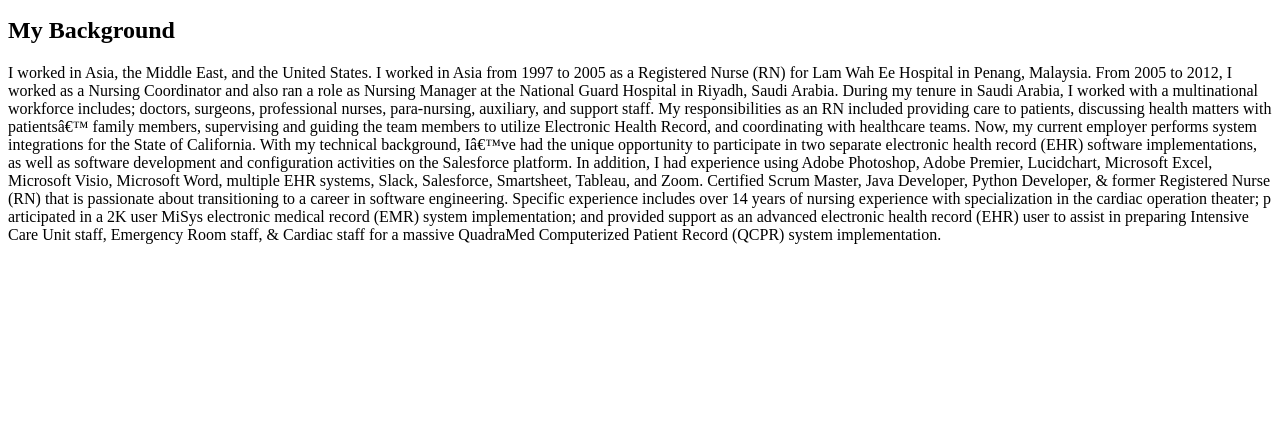
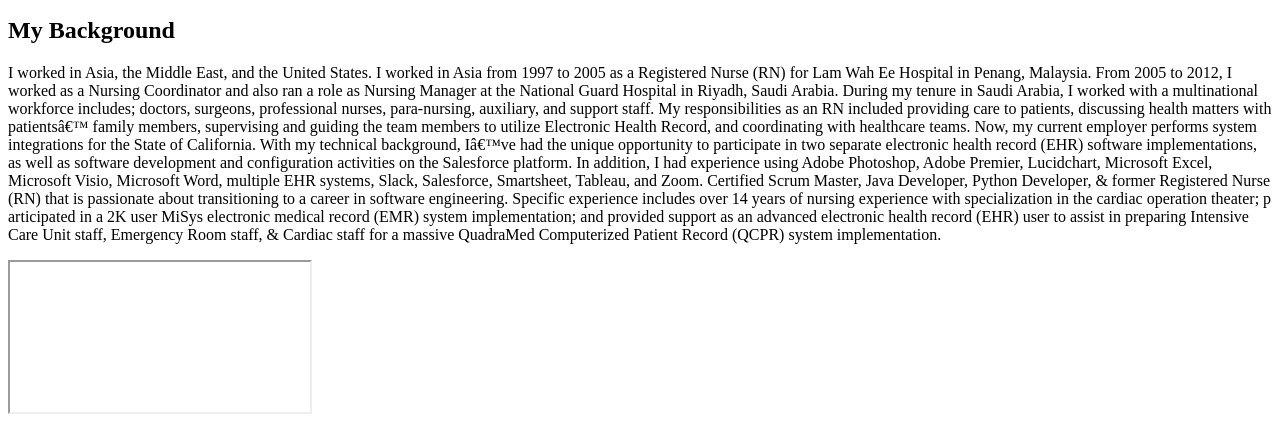
Before and after one commit to hazrah44/Biography, a plain HTML site: page about.html in a window 1280 px wide. Shown: the part 485-911 px from the top of the page. Before the commit the page ends 800 px from the top, so only its background shows below. Drawn offline with Linux system fonts and the light colour scheme.

Commit message:
Update about.html

```diff
--- a/about.html
+++ b/about.html
@@ -77,5 +77,9 @@
       massive QuadraMed Computerized Patient Record (QCPR) system
       implementation.
     </p>
+    <iframe>
+      <iframe width="420" height="345" src="https://www.youtube.com/embed/tgbNymZ7vqY">
+</iframe>
+    </iframe>
   </body>
 </html>
```
